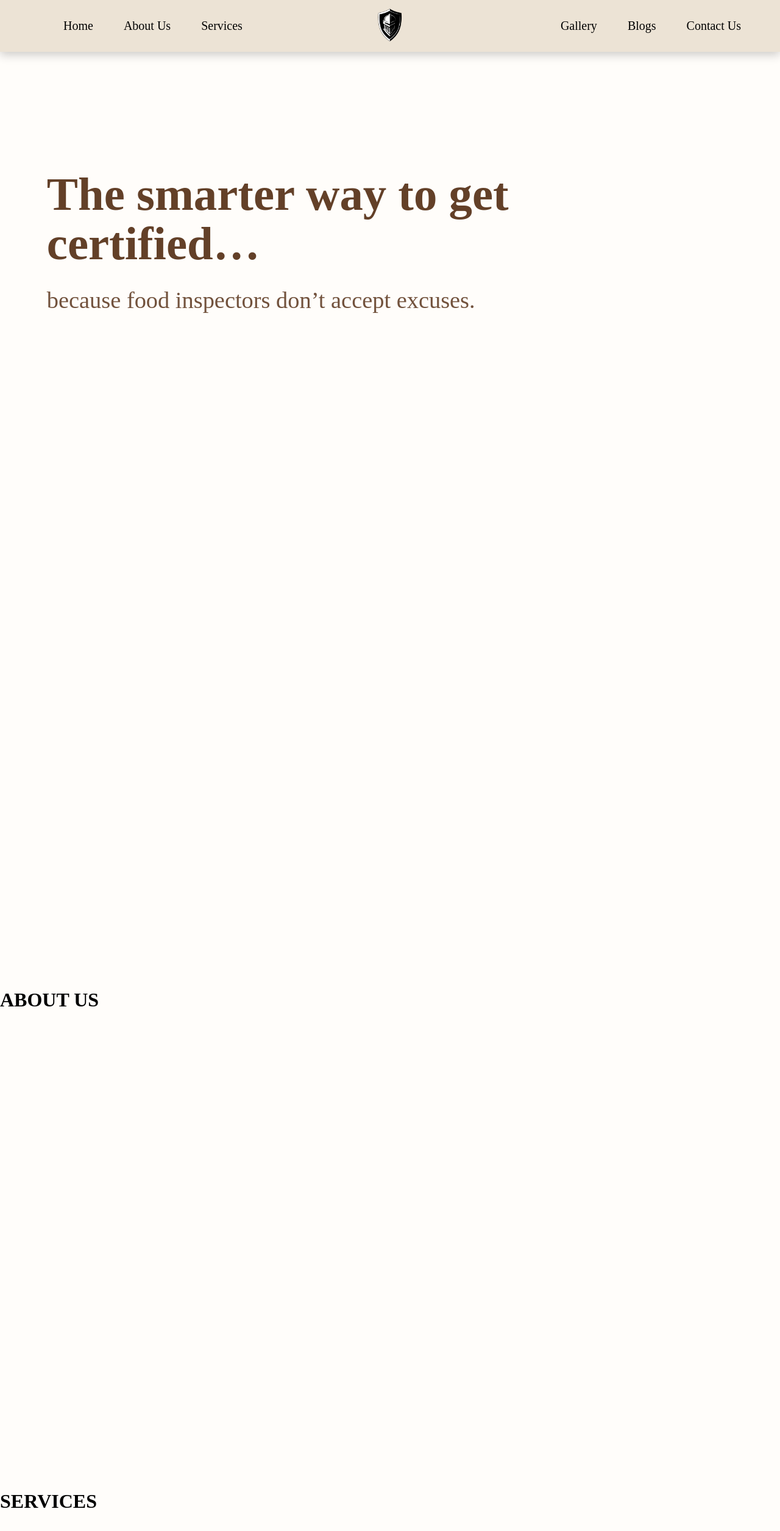
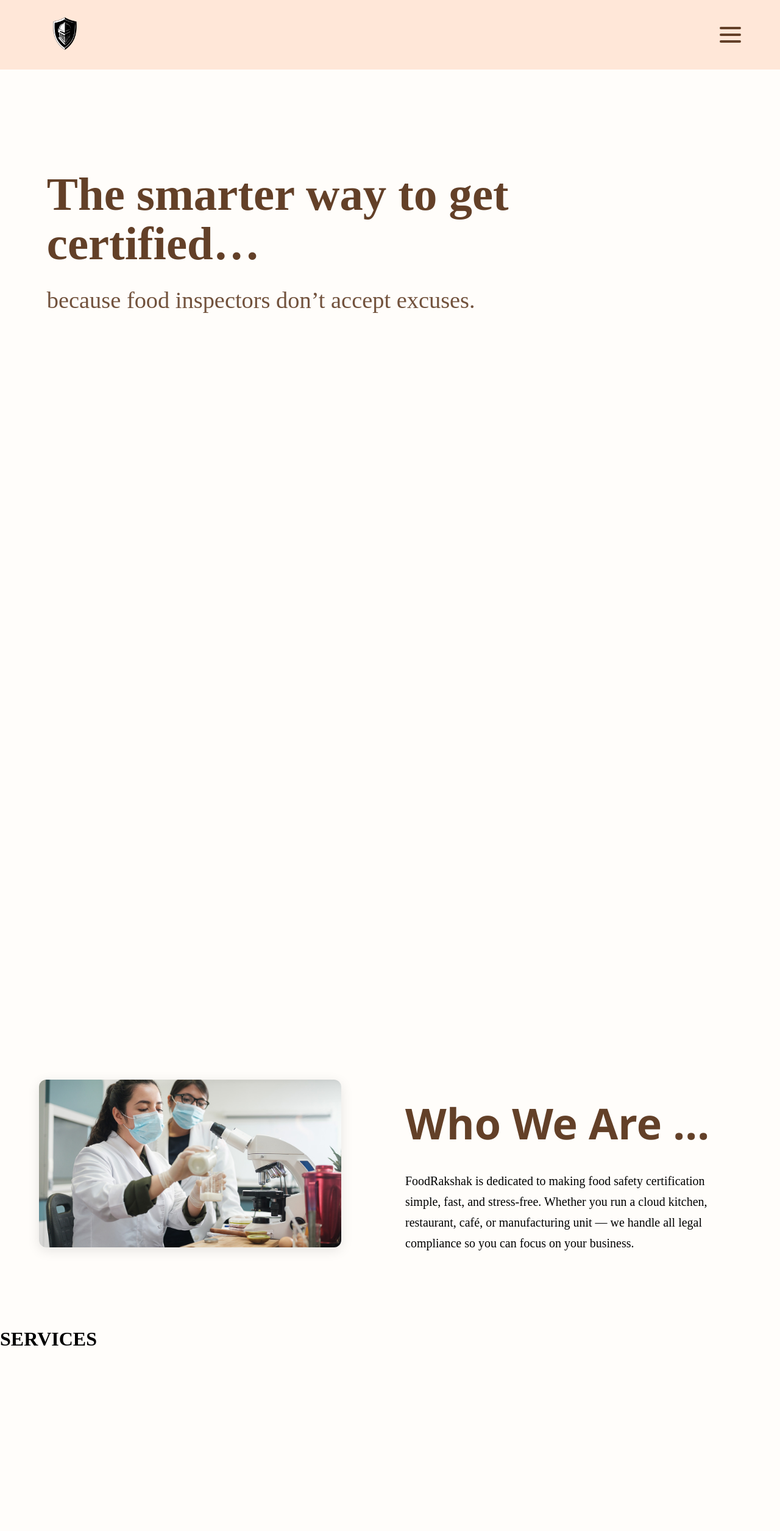
Before and after one commit to Bhavesh-vaidya/FoodRakshak, a plain HTML site: page index.html in a window 1280 px wide. Shown: the top 2510 px of the page at 61% size. Drawn offline with Linux system fonts and the light colour scheme.

Commit message:
about and menu

```diff
--- a/header.html
+++ b/header.html
@@ -1,27 +1,42 @@
 <!-- header.html -->
 <header class="main-header">
-  <nav class="nav-container">
+  <div class="nav-container">
 
-    <!-- LEFT MENU -->
-    <ul class="nav-left">
-      <li><a href="index.html">Home</a></li>
-      <li><a href="about.html">About Us</a></li>
-      <li><a href="services.html">Services</a></li>
-    </ul>
-
-    <!-- LOGO CENTER -->
+    <!-- LOGO LEFT -->
     <div class="nav-logo">
       <a href="index.html">
         <img src="https://raw.githubusercontent.com/Bhavesh-vaidya/FoodRakshak/main/Assets/Images/logo.png" alt="Logo">
       </a>
     </div>
 
-    <!-- RIGHT MENU -->
-    <ul class="nav-right">
+    <!-- HAMBURGER RIGHT -->
+    <div class="nav-hamburger" id="openMenu">
+      <span></span>
+      <span></span>
+      <span></span>
+    </div>
+
+  </div>
+
+  <!-- FULLSCREEN MENU -->
+  <div class="fullscreen-menu" id="menuPanel">
+
+    <div class="menu-close" id="closeMenu">×</div>
+
+    <ul class="menu-links">
+      <li><a href="index.html" class="active">Home</a></li>
+      <li><a href="about.html">Our Story</a></li>
+      <li><a href="services.html">Services</a></li>
       <li><a href="gallery.html">Gallery</a></li>
       <li><a href="blogs.html">Blogs</a></li>
-      <li><a href="contact.html">Contact Us</a></li>
+      <li><a href="contact.html">Contact</a></li>
     </ul>
 
-  </nav>
+    <div class="menu-social">
+      <i class="fa-brands fa-facebook"></i>
+      <i class="fa-brands fa-instagram"></i>
+      <i class="fa-brands fa-tripadvisor"></i>
+    </div>
+
+  </div>
 </header>
--- a/headfoot.css
+++ b/headfoot.css
@@ -1,55 +1,115 @@
-/* -------- Header Base -------- */
+/* ---------- MAIN NAV BAR ---------- */
 .main-header {
   width: 100%;
   position: fixed;
   top: 0;
   left: 0;
-  background: #ece3d5;
-  padding: 15px 0;
+  padding: 20px 0;
+  background: #ffe7d8;
   z-index: 1000;
-  box-shadow: 0 5px 15px rgba(0,0,0,0.2);
 }
 
-/* Container */
 .nav-container {
   width: 90%;
   margin: auto;
   display: flex;
   justify-content: space-between;
   align-items: center;
-  position: relative;
 }
 
-/* Left & Right Menus */
-.nav-left, .nav-right {
-  display: flex;
-  gap: 50px;
-  list-style: none;
+/* LOGO LEFT */
+.nav-logo img {
+  height: 70px;
 }
 
-.nav-left li a,
-.nav-right li a {
-  text-decoration: none;
-  font-size:20px;
-  color: #000;
-  font-weight: 500;
+/* HAMBURGER RIGHT */
+.nav-hamburger {
+  width: 35px;
+  cursor: pointer;
+  display: flex;
+  flex-direction: column;
+  gap: 7px;
+}
+
+.nav-hamburger span {
+  height: 4px;
+  width: 100%;
+  background: #634028;
+  border-radius: 10px;
   transition: 0.3s;
 }
 
-.nav-left li a:hover,
-.nav-right li a:hover {
+/* ---------- FULL SCREEN MENU PANEL ---------- */
+.fullscreen-menu {
+  position: fixed;
+  top: 0;
+  left: 0;
+  height: 100vh;
+  width: 100%;
+  background: #ffe7d8;
   color: #634028;
+  display: flex;
+  flex-direction: column;
+  align-items: center;
+  justify-content: center;
+  gap: 40px;
+  transform: translateY(-100%);
+  transition: 0.4s ease;
+  z-index: 2000;
 }
 
-/* Center Logo */
-.nav-logo {
-  position: absolute;
-  left: 50%;
-  transform: translateX(-50%);
+/* Show menu */
+.fullscreen-menu.active {
+  transform: translateY(0%);
 }
 
-.nav-logo img {
-  height: 70px;
-  width: auto;
+/* Close Button */
+.menu-close {
+  position: absolute;
+  top: 40px;
+  right: 40px;
+  font-size: 45px;
+  color: white;
+  background: #634028;
+  width: 55px;
+  height: 55px;
+  border-radius: 50%;
+  display: flex;
+  align-items: center;
+  justify-content: center;
   cursor: pointer;
 }
+
+/* Links */
+.menu-links {
+  list-style: none;
+  text-align: center;
+}
+
+.menu-links li {
+  margin: 20px 0;
+}
+
+.menu-links a {
+  font-size: 50px;
+  text-decoration: none;
+  color: #634028;
+  font-family: serif;
+  transition: 0.3s;
+}
+
+.menu-links a.active {
+  color: #f5b700; /* yellow like example */
+}
+
+.menu-links a:hover {
+  transform: scale(1.1);
+}
+
+/* Social Icons */
+.menu-social {
+  display: flex;
+  gap: 25px;
+  font-size: 30px;
+  color: #3fa5b1;
+}
--- a/headfoot.js
+++ b/headfoot.js
@@ -1,6 +1,29 @@
 fetch("header.html")
-      .then(res => res.text())
-      .then(html => {
-        document.querySelector("header").innerHTML = html;
-      })
-      .catch(err => console.error("Header Load Error:", err));
+  .then(res => res.text())
+  .then(html => {
+    document.querySelector("header").innerHTML = html;
+
+    // VERY IMPORTANT → run menu JS AFTER header loads
+    initMenu();
+  })
+  .catch(err => console.error("Header Load Error:", err));
+
+
+function initMenu() {
+  const openMenu = document.getElementById("openMenu");
+  const closeMenu = document.getElementById("closeMenu");
+  const menuPanel = document.getElementById("menuPanel");
+
+  if (!openMenu || !closeMenu || !menuPanel) {
+    console.warn("Menu elements not found in header.");
+    return;
+  }
+
+  openMenu.addEventListener("click", () => {
+    menuPanel.classList.add("active");
+  });
+
+  closeMenu.addEventListener("click", () => {
+    menuPanel.classList.remove("active");
+  });
+}
--- a/index.html
+++ b/index.html
@@ -26,13 +26,25 @@
 </section>
 
 
+<section class="about-section">
+  <div class="about-image">
+    <img src="https://raw.githubusercontent.com/Bhavesh-vaidya/FoodRakshak/main/Assets/Images/home_bg.jpg" alt="About Us Image">
+  </div>
 
+  <div class="about-content">
+    <h1 class="about-typing" aria-label="About Us">
+      <span id="type-text" aria-hidden="true"></span><span class="type-cursor" aria-hidden="true"></span>
+    </h1>
 
+    <p>
+      FoodRakshak is dedicated to making food safety certification simple, fast,
+      and stress-free. Whether you run a cloud kitchen, restaurant, café, or
+      manufacturing unit — we handle all legal compliance so you can focus on
+      your business.
+    </p>
+  </div>
+</section>
 
-
-<div class="divspace1">
-  <h1>ABOUT US</h1>
-</div>
 
 <div class="divspace2">
   <h1>SERVICES</h1>
--- a/script.js
+++ b/script.js
@@ -68,3 +68,49 @@ document.addEventListener("DOMContentLoaded", () => {
   // initial update in case page isn't scrolled to top
   update();
 });
+
+
+//=======about us=============
+// TYPEWRITER: continuous typing + deleting loop
+document.addEventListener("DOMContentLoaded", () => {
+  const textEl = document.getElementById("type-text");
+  const cursorEl = document.querySelector(".type-cursor");
+
+  if (!textEl || !cursorEl) return;
+
+  const fullText = "Who We Are ..."; // the text to type
+  const typingSpeed = 100;     // ms per character when typing
+  const deletingSpeed = 60;    // ms per character when deleting (backspace)
+  const pauseAfterTyping = 1500; // ms pause when full text typed
+  const pauseAfterDeleting = 600; // ms pause after deletion before re-typing
+
+  // helper sleep
+  const wait = ms => new Promise(resolve => setTimeout(resolve, ms));
+
+  async function typeLoop() {
+    while (true) {
+      // TYPE forward
+      for (let i = 1; i <= fullText.length; i++) {
+        textEl.textContent = fullText.slice(0, i);
+        // keep cursor visible and positioned (cursor is separate element)
+        cursorEl.style.opacity = "1";
+        await wait(typingSpeed);
+      }
+
+      // Pause at full text
+      await wait(pauseAfterTyping);
+
+      // DELETE backwards
+      for (let i = fullText.length; i >= 0; i--) {
+        textEl.textContent = fullText.slice(0, i);
+        await wait(deletingSpeed);
+      }
+
+      // Pause before starting again
+      await wait(pauseAfterDeleting);
+    }
+  }
+
+  // Kick off the loop
+  typeLoop().catch(err => console.error("TypeLoop error:", err));
+});
--- a/style.css
+++ b/style.css
@@ -3,9 +3,6 @@ body {
   background: #fffdfa; /* adjust based on header height */
 }
 
-.divspace1{
-  height: 100vh;
-}
 .divspace2{
   height: 100vh;
 }
@@ -62,3 +59,96 @@ body {
   opacity: .9;
   margin-top: 20px;
 }
+
+
+/* ---------------- ABOUT SECTION ---------------- */
+.about-section {
+  width: 90%;
+  display: flex;
+  align-items: center;
+  justify-content: center;
+  margin-top: 5%;
+  padding: 80px 5%;
+  gap: 50px;
+}
+
+.about-image {
+  flex: 1;
+}
+
+.about-image img {
+  width: 90%;
+  height: auto;
+  border-radius: 12px;
+  box-shadow: 0 5px 20px rgba(0,0,0,0.1);
+  object-fit: cover;
+}
+
+.about-content {
+  flex: 1;
+}
+
+.about-content h1 {
+  font-size: 70px;
+  margin-bottom: 20px;
+  color: #634028;
+}
+
+.about-content p {
+  font-size: 20px;
+  line-height: 1.7;
+  color: #000000;
+}
+
+
+
+/* ---- LETTER BY LETTER ANIMATION ---- */
+
+/* ---------- Typewriter Heading ---------- */
+.about-typing {
+  font-size: 40px;          /* adjust to match your design */
+  color: #634028;
+  font-family: "Segoe UI", Roboto, Helvetica, Arial, sans-serif;
+  display: inline-flex;
+  align-items: center;
+  white-space: nowrap;
+  overflow: visible;
+}
+
+/* The typed text container */
+#type-text {
+  display: inline-block;
+  line-height: 1;
+  min-width: 0;
+}
+
+/* Vertical cursor (block with 2px width looks like a caret/pipe) */
+.type-cursor {
+  width: 2px;
+  height: 1.1em;            /* matches text height */
+  margin-left: 6px;
+  background: #634028;      /* cursor color */
+  display: inline-block;
+  transform-origin: center;
+  animation: blinkCursor 0.8s steps(2, start) infinite;
+}
+
+/* Subtle "typing" reveal smoothing */
+#type-text,
+.type-cursor {
+  transition: opacity 0.05s linear;
+}
+
+/* Cursor blink */
+@keyframes blinkCursor {
+  0% { opacity: 1; }
+  49% { opacity: 1; }
+  50% { opacity: 0; }
+  100% { opacity: 0; }
+}
+
+/* Make smaller on narrow screens */
+@media (max-width: 900px) {
+  .about-typing { font-size: 32px; }
+  .type-cursor { height: 1em; }
+}
```
